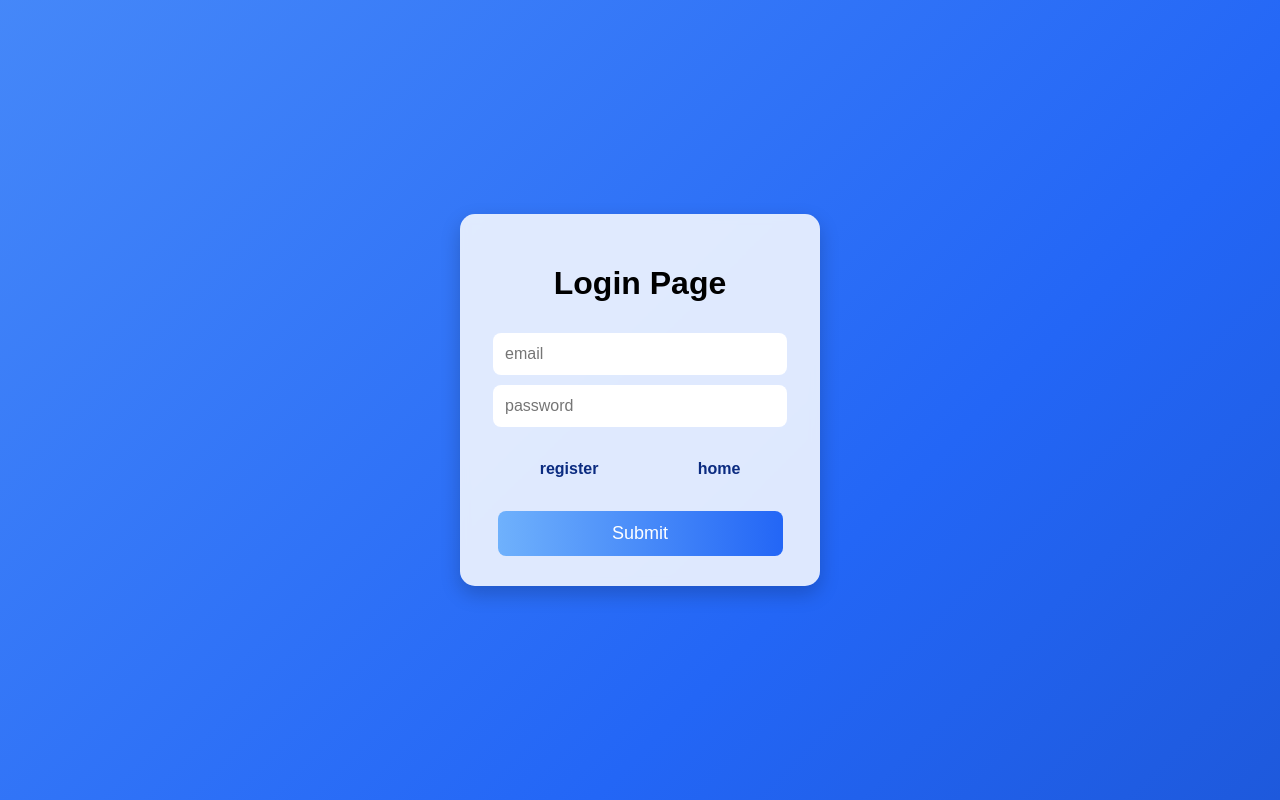
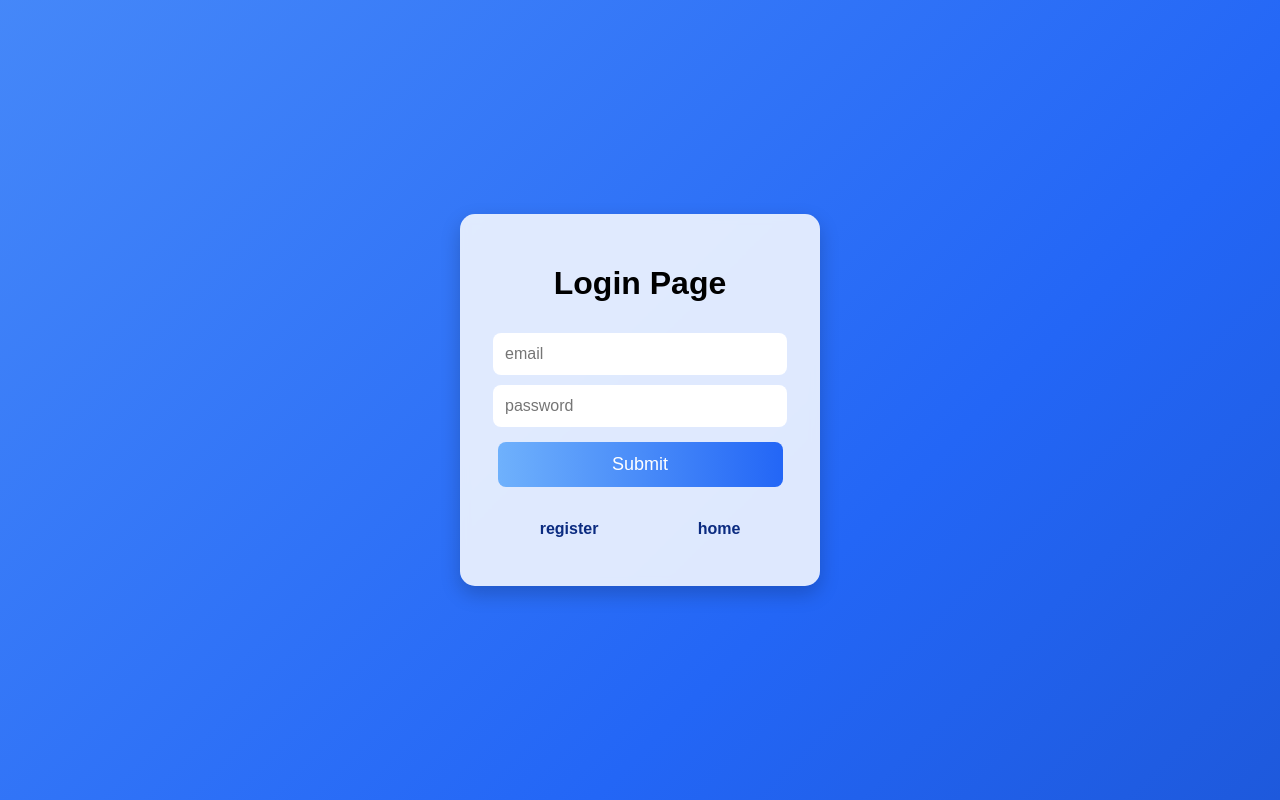
Before and after one commit to mzarifeh05/login-page, a React (Vite) app: page /login in a window 1280 px wide. Built offline with nearby package versions, Linux system fonts and the light colour scheme.

Commit message:
some fixes

```diff
--- a/src/pages/Login.jsx
+++ b/src/pages/Login.jsx
@@ -46,6 +46,7 @@ function Login() {
                     <input onChange={(e) => handleEmail(e)} value={email} type="email" placeholder="email" />
                     <br />
                     <input onChange={(e) => handlePass(e)} value={pass}  type="password" placeholder="password" />
+                    <button onClick={handleSubmit}>Submit</button>
                 </form>
                 <br />
                 <div className="links">
@@ -53,7 +54,6 @@ function Login() {
                     <Link to="/">home</Link>
                 </div>
                 <br />
-                <button onClick={handleSubmit}>Submit</button>
             </div>
         </>
     )
--- a/src/pages/Register.jsx
+++ b/src/pages/Register.jsx
@@ -25,7 +25,8 @@ function Register() {
         setConfirmPass(e.target.value);
     }
 
-    function handleSubmit() {
+    function handleSubmit(e) {
+        e.preventDefault();
         if (pass === confirmPass) {
             fetch("http://localhost:5000/api/auth/register", {
                 method: "POST",
```
